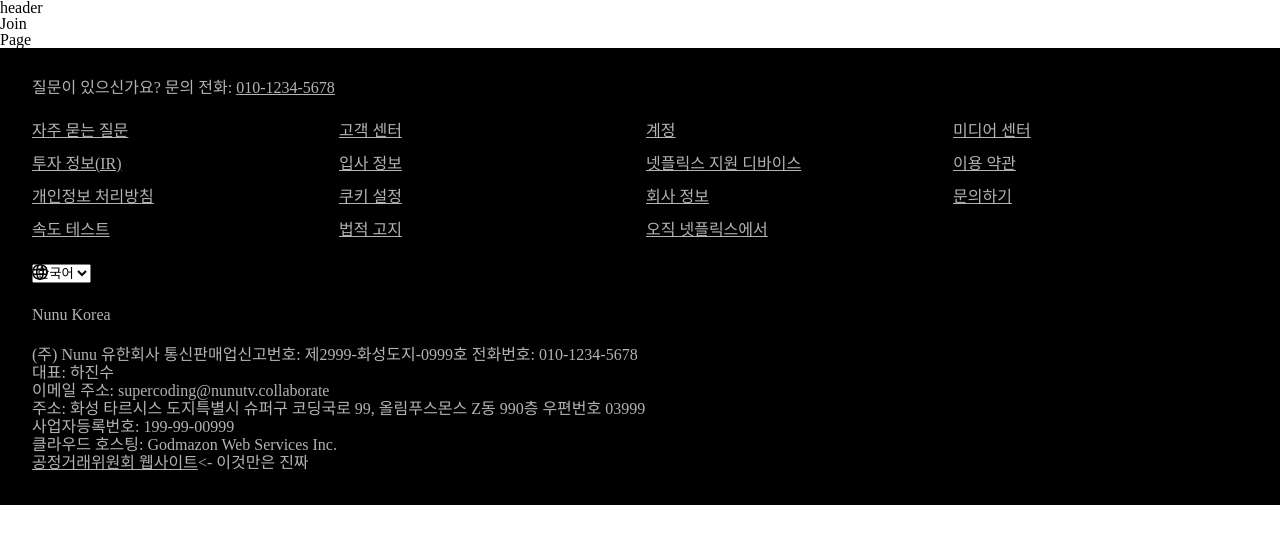
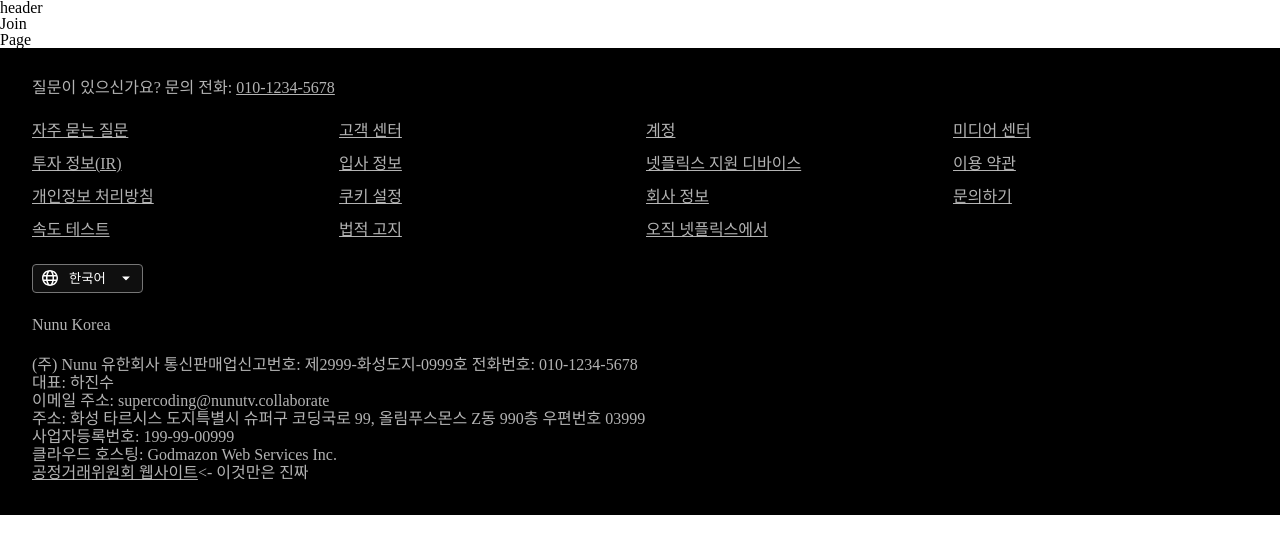
Before and after one commit to Contents-team2/nunutv, a React (Create React App) app: page /join in a window 1280 px wide. Shown: the top 554 px of the page. Built offline with nearby package versions, Linux system fonts and the light colour scheme.

Commit message:
footer layout done

```diff
--- a/src/layouts/Footer.jsx
+++ b/src/layouts/Footer.jsx
@@ -60,14 +60,19 @@ const Footer = () => {
           </LinklistGrid>
           <LanguageSelectBox>
             <LanguageSelectButton>
+              <LanguageSelectDiv>
                 <GlobleImg role='img'>
-                <img src='/images/icon/global_ico.svg' alt='global' />
+                  <img src='/images/icon/global_ico_dark.svg' alt='global' />
                 </GlobleImg>
                 <Select name='LanguageSelect' id='asdf'>
                   <option value='ko'>한국어</option>
                   <option value='en'>영어</option>
                   한국어
                 </Select>
+                <ArrowImg>
+                  <img src='/images/icon/arrow_bottom.svg' alt='global' />
+                </ArrowImg>
+              </LanguageSelectDiv>
             </LanguageSelectButton>
           </LanguageSelectBox>
           <BrandLocation>Nunu Korea</BrandLocation>
@@ -163,12 +168,31 @@ const LanguageSelectButton = styled.div`
   justify-content: space-between;
 `;
 
+const LanguageSelectDiv = styled.div`
+  position: relative;
+`;
+
 const GlobleImg = styled.div`
   position: absolute;
+  top: 6px;
+  left: 10px;
 `;
 
 const Select = styled.select`
-  left: 20px;
+  color: #fff;
+  background-color: rgba(22, 22, 22, 0.7);
+  padding: 6px 36px;
+  border-radius: 4px;
+  -webkit-appearance: none; /* 크롬 화살표 없애기 */
+  -moz-appearance: none; /* 파이어폭스 화살표 없애기 */
+  appearance: none; /* 화살표 없애기 */
+  text-align-last: center;
+`;
+
+const ArrowImg = styled.div`
+  position: absolute;
+  top: 6px;
+  left: 86px;
 `;
 
 const BrandLocation = styled.p`
```
Also changed, not shown: public/images/icon/arrow_bottom.svg (added), public/images/icon/global_ico_dark.svg (added). Lines whose indentation alone changed are shown as unchanged.
